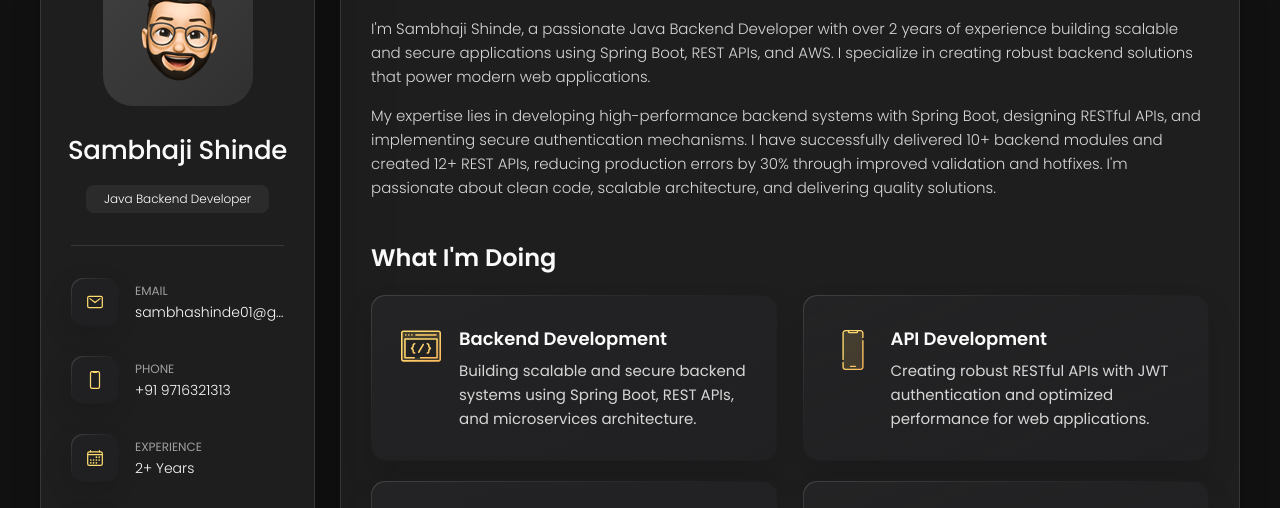
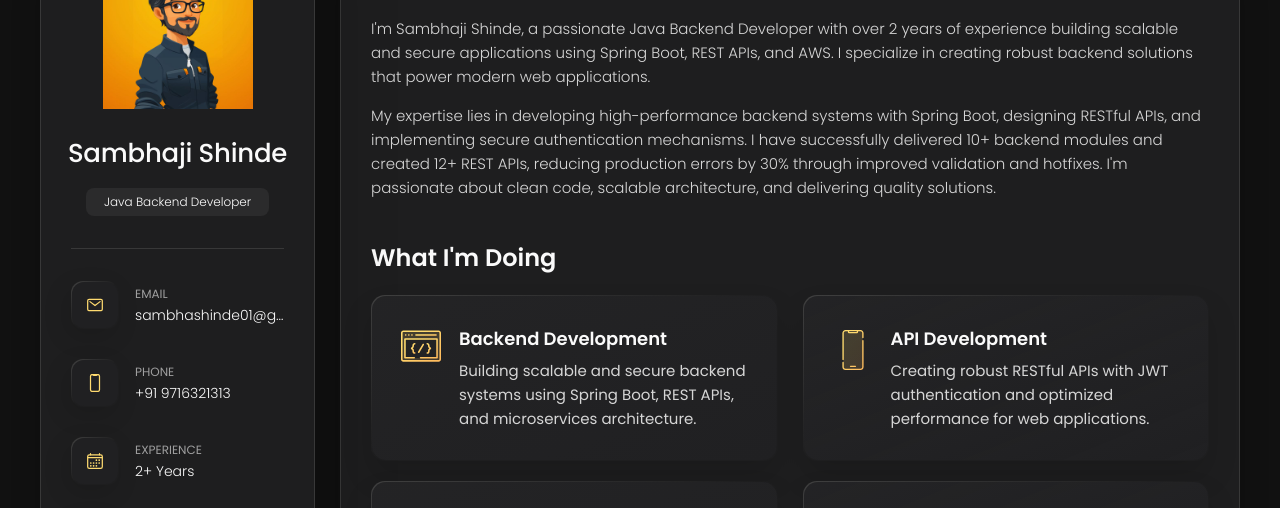
Before and after one commit to Sambha13/sambhaji-portfolio, a plain HTML site: page index.html in a window 1280 px wide. Shown: the part 162-670 px from the top of the page. Drawn offline with nearby package versions, Linux system fonts and the light colour scheme.

Commit message:
my avatar profile add

```diff
--- a/index.html
+++ b/index.html
@@ -51,7 +51,7 @@ Feel free to edit the HTML and CSS to make it your own. You can also check the R
       <div class="sidebar-info">
 
         <figure class="avatar-box">
-          <img src="./assets/images/my-avatar.png" alt="Sambhaji Shinde" width="80">
+          <img src="./assets/images/my-avatar2.jfif" alt="Sambhaji Shinde" width="80">
         </figure>
 
         <div class="info-content">
```
Also changed, not shown: assets/images/my-avatar2.jfif (added).
